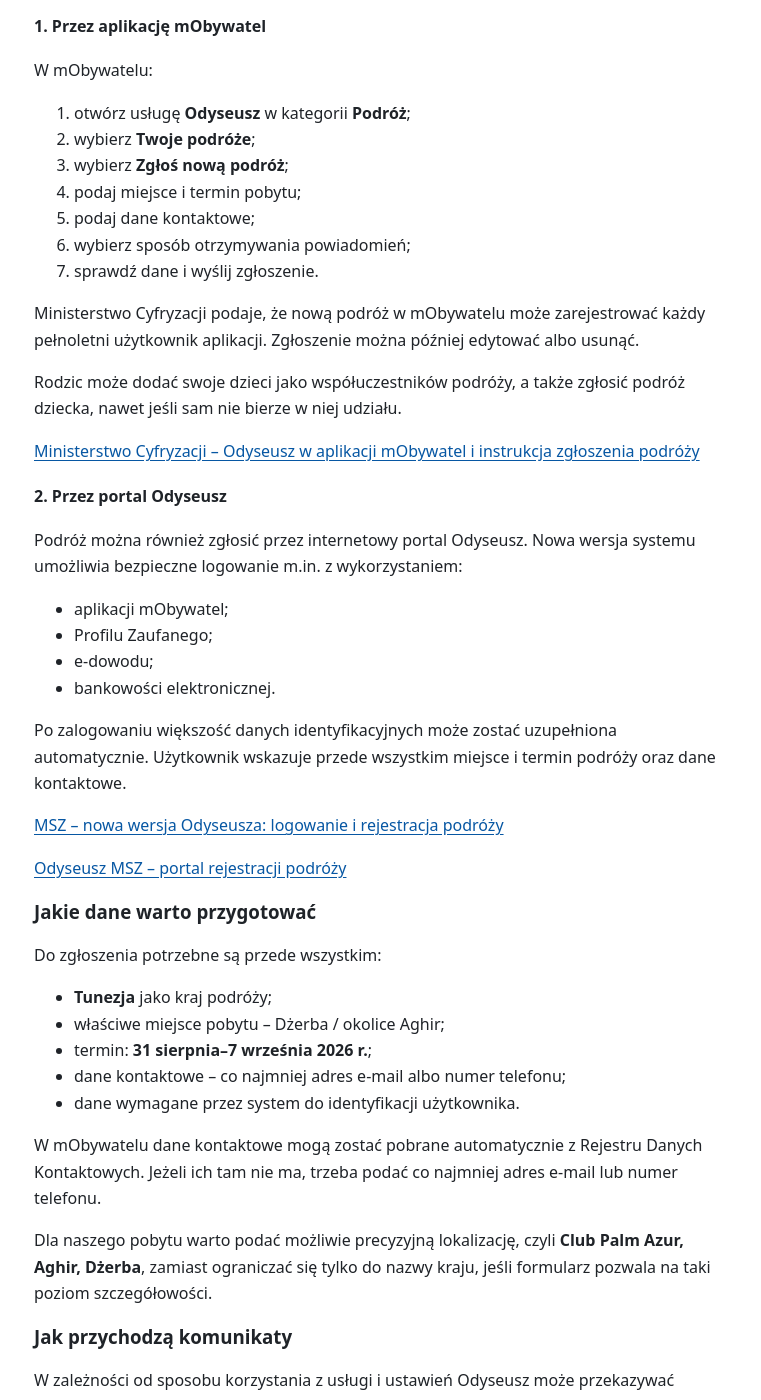
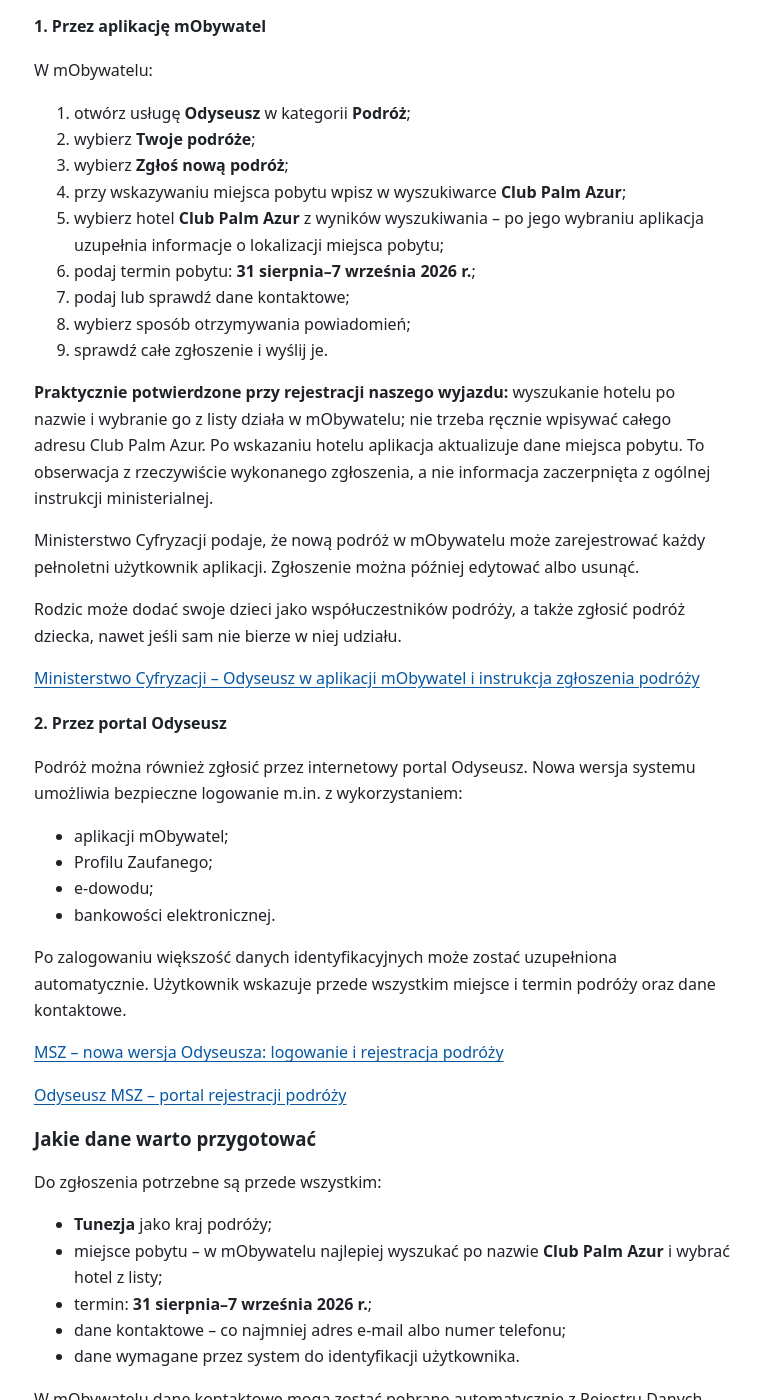
Before and after one commit to rotnicki/djerba-2026, a Jekyll site: the page built from praktyczne.md, in a window 1280 px wide and 1400 px high, scrolled down 2376 px. Shown: the whole window, without its empty margins (30-791 px from the left). Built offline with Jekyll 4.4.1, drawn with Linux system fonts in a browser that asks for light colours; our own code applies the rules of GitHub Pages for plain Markdown files; some of the changed text lies outside the part shown.

Commit message:
Doprecyzuj wybór hotelu w Odyseuszu mObywatel

```diff
--- a/praktyczne.md
+++ b/praktyczne.md
@@ -63,10 +63,14 @@
 1. otwórz usługę **Odyseusz** w kategorii **Podróż**;
 2. wybierz **Twoje podróże**;
 3. wybierz **Zgłoś nową podróż**;
-4. podaj miejsce i termin pobytu;
-5. podaj dane kontaktowe;
-6. wybierz sposób otrzymywania powiadomień;
-7. sprawdź dane i wyślij zgłoszenie.
+4. przy wskazywaniu miejsca pobytu wpisz w wyszukiwarce **Club Palm Azur**;
+5. wybierz hotel **Club Palm Azur** z wyników wyszukiwania – po jego wybraniu aplikacja uzupełnia informacje o lokalizacji miejsca pobytu;
+6. podaj termin pobytu: **31 sierpnia–7 września 2026 r.**;
+7. podaj lub sprawdź dane kontaktowe;
+8. wybierz sposób otrzymywania powiadomień;
+9. sprawdź całe zgłoszenie i wyślij je.
+
+**Praktycznie potwierdzone przy rejestracji naszego wyjazdu:** wyszukanie hotelu po nazwie i wybranie go z listy działa w mObywatelu; nie trzeba ręcznie wpisywać całego adresu Club Palm Azur. Po wskazaniu hotelu aplikacja aktualizuje dane miejsca pobytu. To obserwacja z rzeczywiście wykonanego zgłoszenia, a nie informacja zaczerpnięta z ogólnej instrukcji ministerialnej.
 
 Ministerstwo Cyfryzacji podaje, że nową podróż w mObywatelu może zarejestrować każdy pełnoletni użytkownik aplikacji. Zgłoszenie można później edytować albo usunąć.
 
@@ -94,14 +98,14 @@
 Do zgłoszenia potrzebne są przede wszystkim:
 
 - **Tunezja** jako kraj podróży;
-- właściwe miejsce pobytu – Dżerba / okolice Aghir;
+- miejsce pobytu – w mObywatelu najlepiej wyszukać po nazwie **Club Palm Azur** i wybrać hotel z listy;
 - termin: **31 sierpnia–7 września 2026 r.**;
 - dane kontaktowe – co najmniej adres e-mail albo numer telefonu;
 - dane wymagane przez system do identyfikacji użytkownika.
 
 W mObywatelu dane kontaktowe mogą zostać pobrane automatycznie z Rejestru Danych Kontaktowych. Jeżeli ich tam nie ma, trzeba podać co najmniej adres e-mail lub numer telefonu.
 
-Dla naszego pobytu warto podać możliwie precyzyjną lokalizację, czyli **Club Palm Azur, Aghir, Dżerba**, zamiast ograniczać się tylko do nazwy kraju, jeśli formularz pozwala na taki poziom szczegółowości.
+Dla naszego pobytu nie trzeba ograniczać zgłoszenia do ogólnego „Dżerba” albo „Aghir”. Skoro wyszukiwarka mObywatela rozpoznaje **Club Palm Azur**, warto wskazać właśnie konkretny hotel. Daje to systemowi bardziej precyzyjną informację o miejscu pobytu.
 
 ### Jak przychodzą komunikaty
 
@@ -143,11 +147,12 @@
 Najrozsądniejszy plan dla naszej grupy:
 
 1. **kilka dni przed wyjazdem** każdy pełnoletni uczestnik rejestruje podróż w Odyseuszu;
-2. wpisujemy termin **31.08–07.09.2026** i Club Palm Azur / Aghir / Dżerba;
-3. włączamy co najmniej jeden działający kanał powiadomień – najlepiej SMS i e-mail, jeśli są dostępne;
-4. przed wyjazdem sprawdzamy aktualny profil Tunezji i poziom ostrzeżeń MSZ;
-5. zapisujemy lub mamy pod ręką dane kontaktowe do właściwej polskiej placówki konsularnej;
-6. plan podróży i dane hotelu pozostawiamy również osobie bliskiej w Polsce.
+2. w mObywatelu w polu miejsca pobytu wpisuje **Club Palm Azur** i wybiera hotel z wyników wyszukiwania, zamiast ręcznie wpisywać ogólną lokalizację;
+3. wpisuje termin **31.08–07.09.2026**;
+4. włącza co najmniej jeden działający kanał powiadomień – najlepiej SMS i e-mail, jeśli są dostępne;
+5. przed wyjazdem sprawdza aktualny profil Tunezji i poziom ostrzeżeń MSZ;
+6. zapisuje lub ma pod ręką dane kontaktowe do właściwej polskiej placówki konsularnej;
+7. plan podróży i dane hotelu pozostawia również osobie bliskiej w Polsce.
 
 [Odyseusz MSZ – profil Tunezji i bieżące informacje dla podróżujących](https://odyseusz.gov.pl/TN)
 
```
